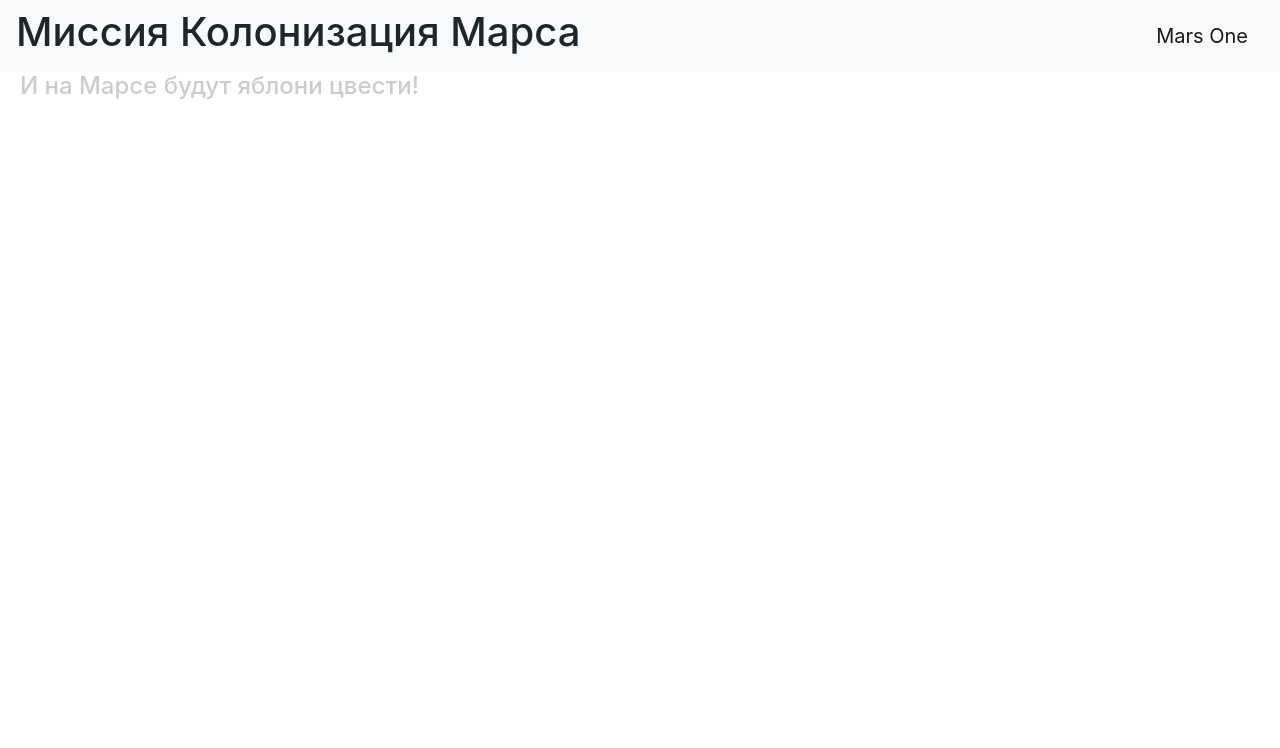
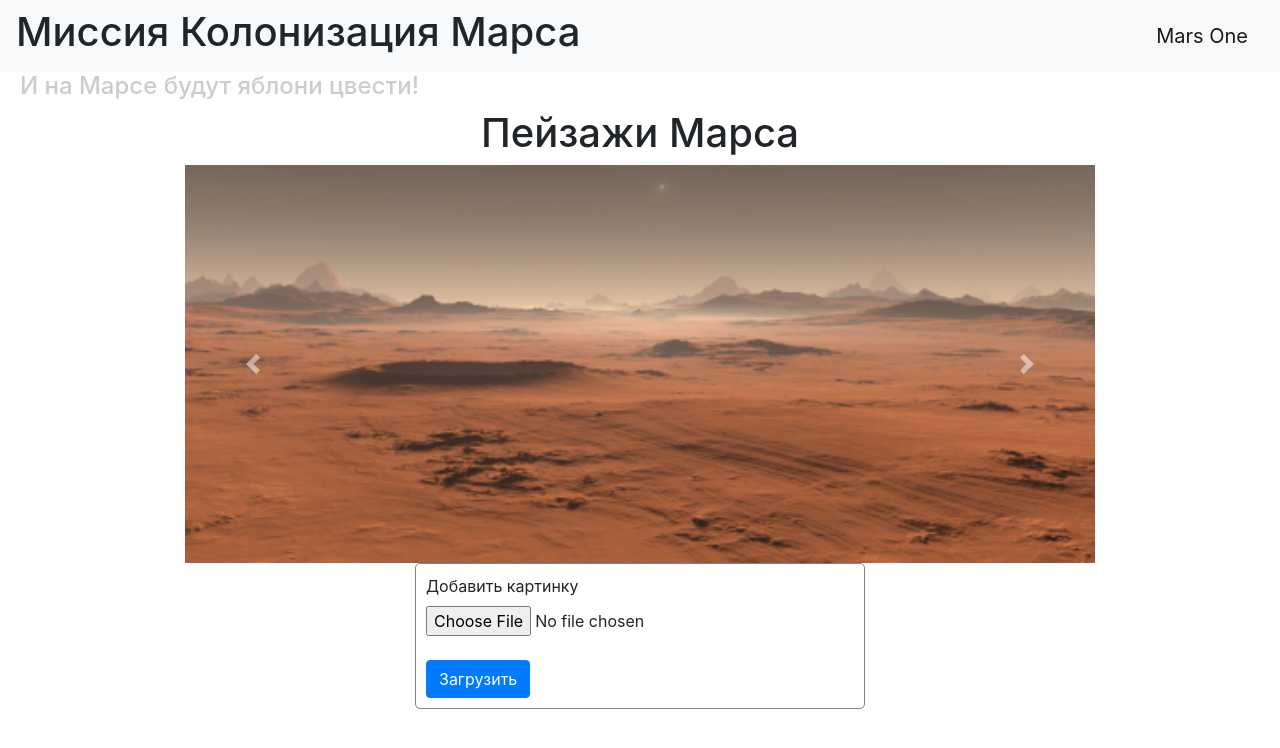
Before and after one commit to asaldele1/mars, a Flask app: page /gallery in a window 1280 px wide. Shown: the top 748 px of the page. Run offline with Flask 3, Linux system fonts and the light colour scheme; some libraries are stand-ins or nearby versions.

Commit message:
Задача "Галерея с загрузкой"

```diff
--- a/app.py
+++ b/app.py
@@ -1,11 +1,24 @@
 import json
+import os
 import random
-from flask import Flask, redirect, render_template, url_for
+from flask import Flask, redirect, render_template, request, url_for
+from werkzeug.utils import secure_filename
 
 from forms.login import LoginForm
 
+UPLOAD_FOLDER = os.path.join(os.path.dirname(__file__), 'static', 'img')
+CAROUSEL_FOLDER = os.path.join(os.path.dirname(
+    __file__), 'static', 'img', 'carousel')
+ALLOWED_EXTENSIONS = {'png', 'jpg', 'jpeg', 'gif'}
+
 app = Flask(__name__)
 app.config["SECRET_KEY"] = "yandexlyceum_secret_key"
+app.config['UPLOAD_FOLDER'] = UPLOAD_FOLDER
+
+
+def allowed_file(filename):
+    return '.' in filename and \
+           filename.rsplit('.', 1)[1].lower() in ALLOWED_EXTENSIONS
 
 
 @app.route("/index/<title>")
@@ -99,5 +112,17 @@ def show_member():
     return render_template("member.html", member=member)
 
 
+@app.route('/gallery', methods=['GET', 'POST'])
+def gallery():
+    if request.method == 'POST':
+        file = request.files.get('file')
+        if file and allowed_file(file.filename):
+            filename = secure_filename(file.filename)
+            file.save(os.path.join(CAROUSEL_FOLDER, filename))
+        return redirect(url_for('gallery'))
+    images = sorted(os.listdir(CAROUSEL_FOLDER))
+    return render_template('gallery.html', images=images)
+
+
 if __name__ == "__main__":
-    app.run(port=8080)
+    app.run(port=8080, debug=True)
--- a/static/css/style.css
+++ b/static/css/style.css
@@ -34,3 +34,33 @@ th {
 .table-header {
     background-color: lightgray;
 }
+
+.carousel {
+    position: relative;
+    margin: 0 100px;
+    top: 0;
+}
+
+.carousel-inner {
+    height: 100%;
+}
+
+.carousel-item {
+    height: 100%;
+}
+
+.carousel-item img {
+    object-fit: contain;
+    width: 100%;
+    height: 100%;
+    background: white;
+}
+
+form.upload-paysages {
+    margin-left: auto;
+    margin-right: auto;
+    max-width: 450px;
+    border: 1px solid gray;
+    border-radius: 5px;
+    padding: 10px;
+}
--- a/templates/base.html
+++ b/templates/base.html
@@ -16,9 +16,26 @@
       rel="stylesheet"
       href="{{ url_for('static', filename='css/style.css') }}"
     />
+
     <title>{{ title }}</title>
   </head>
   <body>
+
+    <script
+      src="https://code.jquery.com/jquery-3.2.1.slim.min.js"
+      integrity="sha384-KJ3o2DKtIkvYIK3UENzmM7KCkRr/rE9/Qpg6aAZGJwFDMVNA/GpGFF93hXpG5KkN"
+      crossorigin="anonymous"
+    ></script>
+    <script
+      src="https://cdn.jsdelivr.net/npm/popper.js@1.12.9/dist/umd/popper.min.js"
+      integrity="sha384-ApNbgh9B+Y1QKtv3Rn7W3mgPxhU9K/ScQsAP7hUibX39j7fakFPskvXusvfa0b4Q"
+      crossorigin="anonymous"
+    ></script>
+    <script
+      src="https://cdn.jsdelivr.net/npm/bootstrap@4.0.0/dist/js/bootstrap.min.js"
+      integrity="sha384-JZR6Spejh4U02d8jOt6vLEHfe/JQGiRRSQQxSfFWpi1MquVdAyjUar5+76PVCmYl"
+      crossorigin="anonymous"
+    ></script>
     <header>
       <nav class="navbar navbar-light bg-light">
         <h1>Миссия Колонизация Марса</h1>
--- /dev/null
+++ b/templates/gallery.html
@@ -0,0 +1,44 @@
+{% extends "base.html" %} {% block content %}
+<h1 class="text-center">Пейзажи Марса</h1>
+{% if images %}
+<div id="paysages" class="carousel slide" data-bs-ride="carousel">
+  <div class="carousel-inner">
+    {% for img in images %}
+    <div class="carousel-item {% if loop.first %}active{% endif %}">
+      <img
+        src="{{ url_for('static', filename='img/carousel/' ~ img) }}"
+        class="d-block w-100"
+        alt="Пейзаж {{ loop.index }}"
+      />
+    </div>
+    {% endfor %}
+  </div>
+  <a
+    class="carousel-control-prev"
+    href="#paysages"
+    role="button"
+    data-slide="prev"
+  >
+    <span class="carousel-control-prev-icon" aria-hidden="true"></span>
+    <span class="sr-only">Предыдущий</span>
+  </a>
+  <a
+    class="carousel-control-next"
+    href="#paysages"
+    role="button"
+    data-slide="next"
+  >
+    <span class="carousel-control-next-icon" aria-hidden="true"></span>
+    <span class="sr-only">Следующий</span>
+  </a>
+</div>
+{% else %}
+<p class="text-center">Пока нет загруженных изображений.</p>
+{% endif %}
+<form method="post" enctype="multipart/form-data" class="mb-4 upload-paysages">
+  <label for="file" class="form-label">Добавить картинку</label>
+  <input type="file" name="file" class="form-control-file d-inline-block" />
+  <br /><br />
+  <button type="submit" class="btn btn-primary">Загрузить</button>
+</form>
+{% endblock %}
```
Also changed, not shown: static/img/carousel/mars_1.jpg (added), static/img/carousel/mars_2.jpg (added), static/img/carousel/mars_3.jpg (added).
